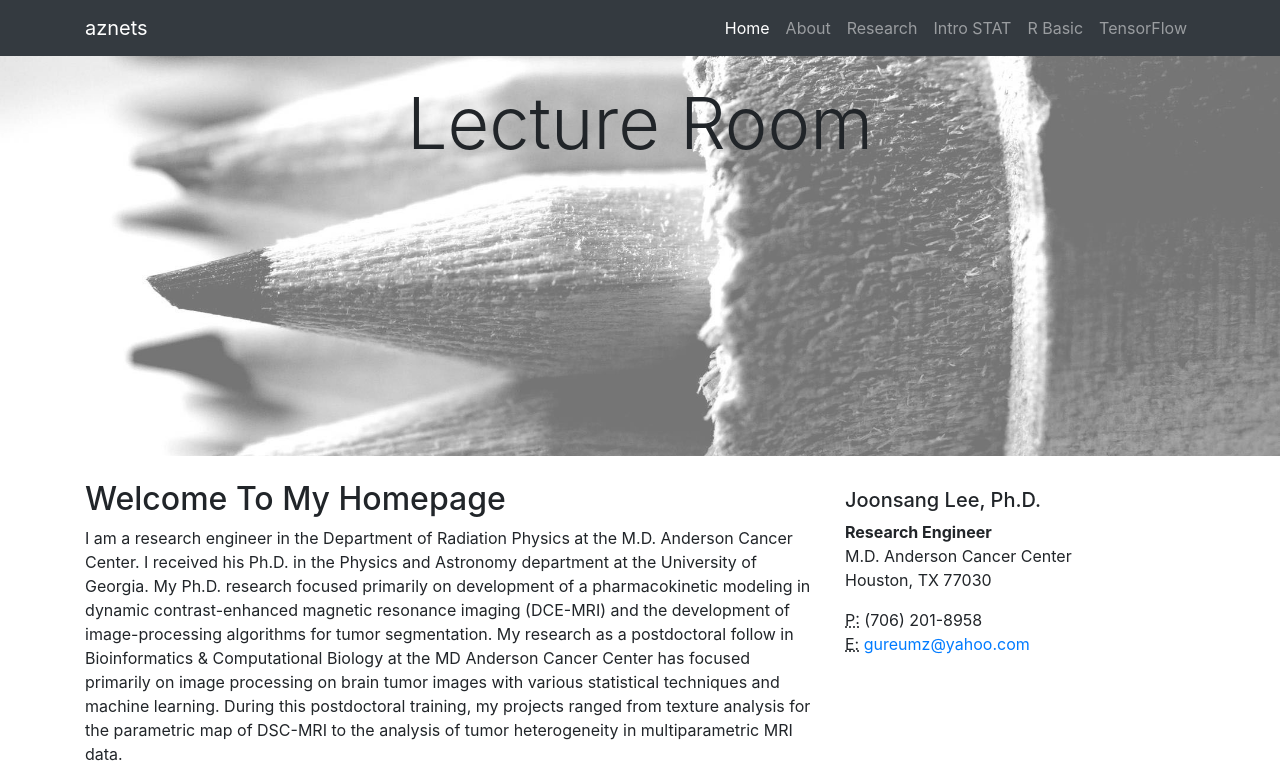
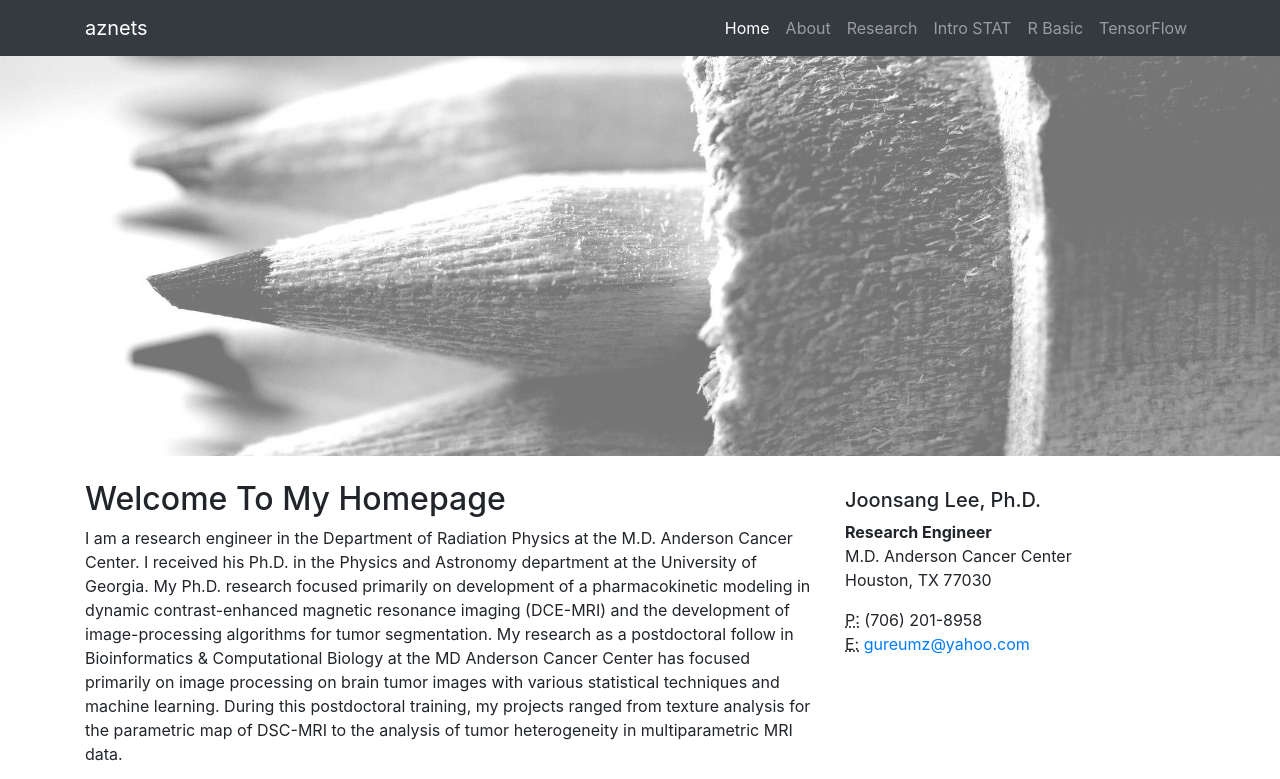
Before and after one commit to aznets/Main, a website: page index.html in a window 1280 px wide. Shown: the top 779 px of the page. Drawn offline with Linux system fonts and the light colour scheme.

Commit message:
Update index.html

```diff
--- a/index.html
+++ b/index.html
@@ -60,7 +60,7 @@
       <div class="container">
         <div class="row">
           <div class="col-lg-12">
-            <h1 class="display-3 text-center text-#F6DDCC mt-4"> Lecture Room         </h1>
+            <h1 class="display-3 text-center text-#F6DDCC mt-4">   </h1>
           </div>
         </div>
       </div>
```
